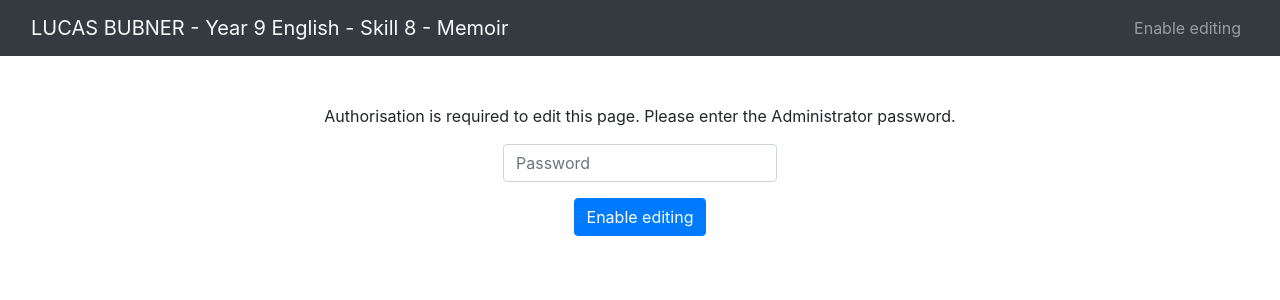
After one commit to bubner/Sk822Memoir, a Flask app: page /login in a window 1280 px wide. The commit adds this page. Shown: the top 300 px of the page. Run offline with Flask 2, Linux system fonts and the light colour scheme.

Commit message:
Added password authentication (needs password) to allow editing articles

```diff
--- a/main.py
+++ b/main.py
@@ -1,11 +1,36 @@
 # Lucas Bubner, 2022
-from flask import Flask, render_template
+from flask import Flask, render_template, redirect, request
 
 app = Flask(__name__)
+logged_in = False
+
 
 @app.route('/')
 def index():
-    return render_template("index.html")
+    return render_template("index.html", logged_in=logged_in)
+
+
+@app.route("/login", methods=['GET', 'POST'])
+def login():
+    global logged_in
+    if request.method == 'POST':
+        password = request.form.get("password")
+
+        if password == "test":
+            logged_in = True
+            return redirect("/")
+
+        return render_template("login.html", incorrect=True)
+    else:
+        return render_template("login.html")
+
+
+@app.route("/logout")
+def logout():
+    global logged_in
+    logged_in = False
+    return redirect("/")
+
 
 if __name__ == '__main__':
     app.run("0.0.0.0", debug=True)
--- a/templates/index.html
+++ b/templates/index.html
@@ -2,7 +2,7 @@
 {% extends "layout.html" %}
 
 {% block title %}
-    Index
+    Memoir
 {% endblock %}
 
 {% block body %}
--- a/templates/layout.html
+++ b/templates/layout.html
@@ -13,7 +13,23 @@
     <title>{% block title %}{% endblock %}</title>
 </head>
 <body>
-    {% block body %}{% endblock %}
+        <nav class="bg-dark navbar navbar-dark navbar-expand-sm">
+            <div class="container-fluid">
+                <a class="navbar-brand text-light" href="https://docs.google.com/document/d/1Y4qEfvXyjlDk3cWJ9kgeN8kUUEXFX8_fD6OWWe12kJM/edit?usp=sharing">LUCAS BUBNER - Year 9 English - Skill 8 - Memoir</a>
+                <div class="collapse navbar-collapse justify-content-end" id="navbar">
+                    <ul class="navbar-nav ms-auto me-2">
+                        {% if logged_in == True %}
+                            <li class="nav-item"><a class="nav-link" href="/logout">Disable editing</a></li>
+                        {% else %}
+                            <li class="nav-item"><a class="nav-link" href="/login">Enable editing</a></li>
+                        {% endif %}
+                    </ul>
+                </div>
+            </div>
+        </nav>
+        <main class="container-fluid">
+            {% block body %}{% endblock %}
+        </main>
     <script src="https://code.jquery.com/jquery-3.3.1.slim.min.js" integrity="sha384-q8i/X+965DzO0rT7abK41JStQIAqVgRVzpbzo5smXKp4YfRvH+8abtTE1Pi6jizo" crossorigin="anonymous"></script>
     <script src="https://cdn.jsdelivr.net/npm/popper.js@1.14.3/dist/umd/popper.min.js" integrity="sha384-ZMP7rVo3mIykV+2+9J3UJ46jBk0WLaUAdn689aCwoqbBJiSnjAK/l8WvCWPIPm49" crossorigin="anonymous"></script>
     <script src="https://cdn.jsdelivr.net/npm/bootstrap@4.1.3/dist/js/bootstrap.min.js" integrity="sha384-ChfqqxuZUCnJSK3+MXmPNIyE6ZbWh2IMqE241rYiqJxyMiZ6OW/JmZQ5stwEULTy" crossorigin="anonymous"></script>
--- /dev/null
+++ b/templates/login.html
@@ -0,0 +1,19 @@
+<!-- Lucas Bubner, 2022 -->
+{% extends "layout.html" %}
+
+{% block title %}
+    Login
+{% endblock %}
+
+{% block body %}
+    <form action="/login" method="post" class="text-center py-5">
+        <p>Authorisation is required to edit this page. Please enter the Administrator password.</p>
+        <div class="mb-3">
+            <input class="form-control mx-auto w-auto" id="password" name="password" placeholder="Password" type="password">
+        </div>
+        {% if incorrect %}
+            <p class="help-block text-danger bold">Incorrect password.</p>
+        {% endif %}
+        <button class="btn btn-primary" type="submit">Enable editing</button>
+    </form>
+{% endblock %}
```
